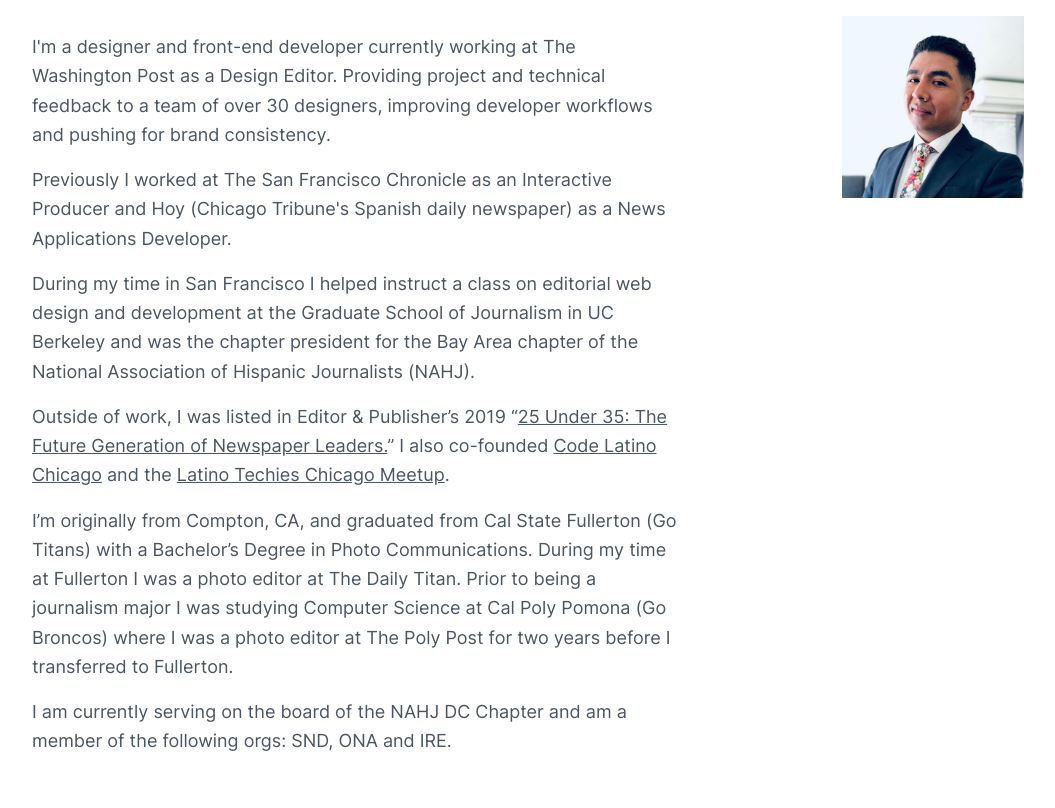
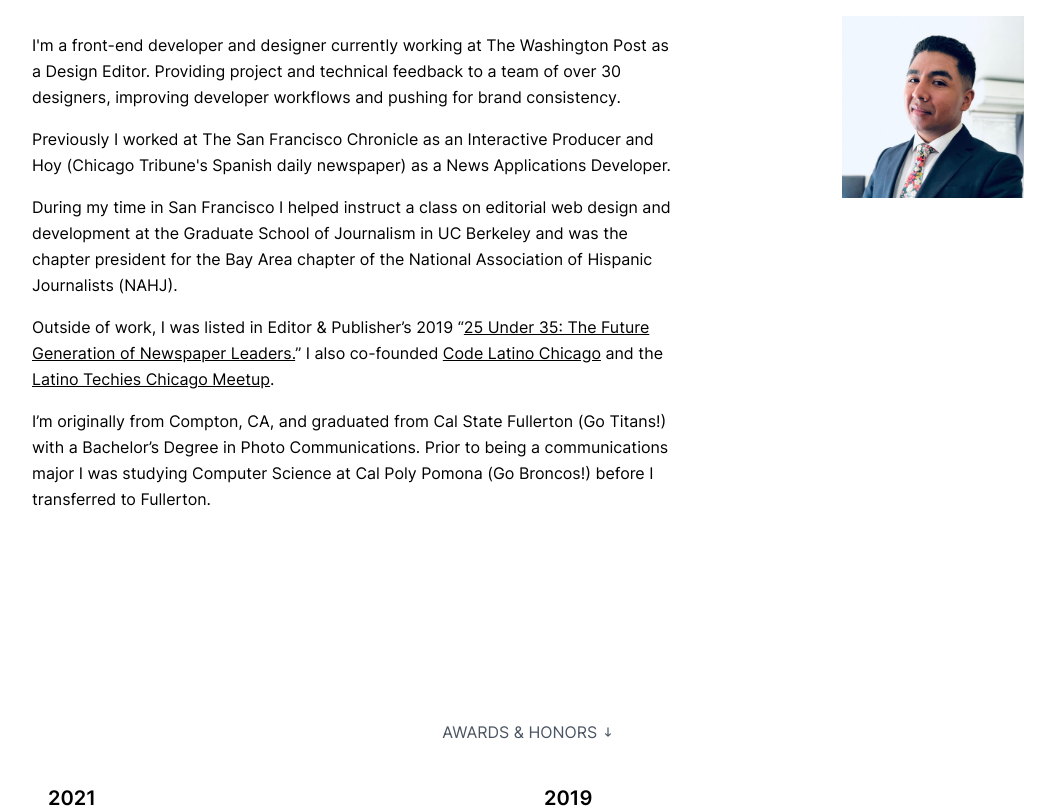
Before and after one commit to luciovilla/luciovilla.com, a Next.js app: page / in a window 1280 px wide. Shown: the part 3660-4468 px from the top of the page, without its empty margins (112-1167 px from the left). Built offline with nearby package versions, Linux system fonts and the light colour scheme.

Commit message:
update about me

```diff
--- a/components/About.js
+++ b/components/About.js
@@ -21,23 +21,23 @@
         <div className="flex flex-wrap-reverse">
           <div className="w-full md:w-3/4 pr-6 md:pr-12">
             <div className="md:pr-12">
-              <p className="mt-4 text-lg leading-relaxed text-gray-600">
-                I'm a designer and front-end developer currently working at The Washington Post as a
+              <p className="mt-4 leading-relaxed">
+                I'm a front-end developer and designer currently working at The Washington Post as a
                 Design Editor. Providing project and technical feedback to a team of over 30
                 designers, improving developer workflows and pushing for brand consistency.
               </p>
-              <p className="mt-4 text-lg leading-relaxed text-gray-600">
-                Previously I worked at The San Francisco Chronicle as an Interactive Producer and Hoy (Chicago Tribune's Spanish
-                daily newspaper) as a News Applications Developer.
+              <p className="mt-4 leading-relaxed">
+                Previously I worked at The San Francisco Chronicle as an Interactive Producer and
+                Hoy (Chicago Tribune's Spanish daily newspaper) as a News Applications Developer.
               </p>
-              <p className="mt-4 text-lg leading-relaxed text-gray-600">
+              <p className="mt-4 leading-relaxed">
                 During my time in San Francisco I helped instruct a class on editorial web design
                 and development at the Graduate School of Journalism in UC Berkeley and was the
                 chapter president for the Bay Area chapter of the National Association of Hispanic
                 Journalists (NAHJ).
               </p>
 
-              <p className="mt-4 text-lg leading-relaxed text-gray-600">
+              <p className="mt-4 leading-relaxed">
                 Outside of work, I was listed in Editor &amp; Publisher’s 2019 “
                 <a
                   className="underline"
@@ -68,16 +68,11 @@
                 .
               </p>
 
-              <p className="mt-4 text-lg leading-relaxed text-gray-600">
-                I’m originally from Compton, CA, and graduated from Cal State Fullerton (Go Titans)
-                with a Bachelor’s Degree in Photo Communications. During my time at Fullerton I was
-                a photo editor at The Daily Titan. Prior to being a journalism major I was studying
-                Computer Science at Cal Poly Pomona (Go Broncos) where I was a photo editor at The
-                Poly Post for two years before I transferred to Fullerton.
-              </p>
-              <p className="mt-4 text-lg leading-relaxed text-gray-600">
-                I am currently serving on the board of the NAHJ DC Chapter and am a member of the
-                following orgs: SND, ONA and IRE.
+              <p className="mt-4  leading-relaxed ">
+                I’m originally from Compton, CA, and graduated from Cal State Fullerton (Go Titans!)
+                with a Bachelor’s Degree in Photo Communications. Prior to being a communications
+                major I was studying Computer Science at Cal Poly Pomona (Go Broncos!) before I
+                transferred to Fullerton.
               </p>
             </div>
           </div>
```
